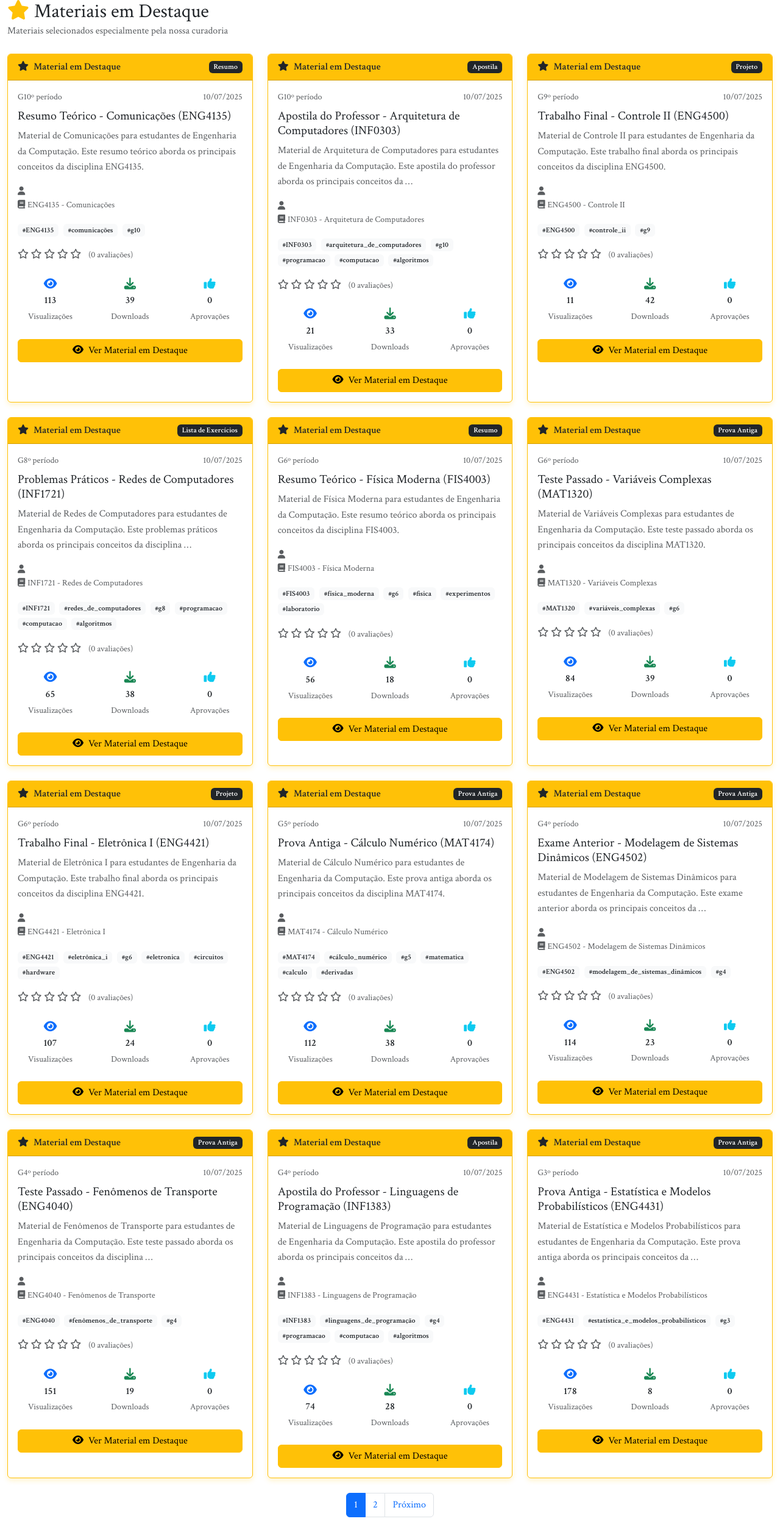
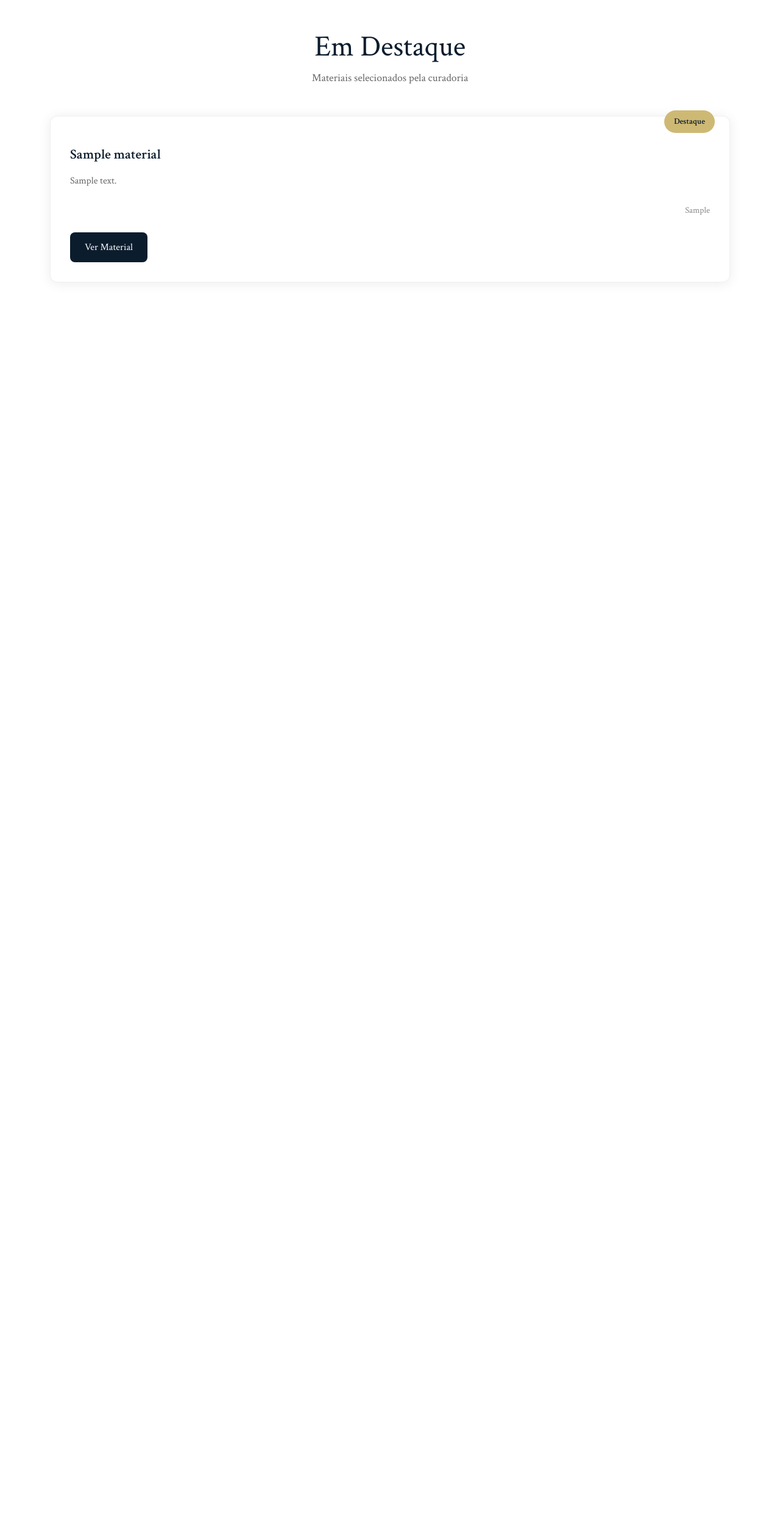
Before and after one commit to chlodrumond/monte, a Django app: page /destaque/ in a window 1280 px wide. Shown: the whole page at 61% size. After the commit the page ends 463 px from the top, so only its background shows below. Run offline with Django 5.2, Linux system fonts and the light colour scheme; data comes from the database, SQL or seed files in the repository; tables that the repository leaves empty hold one stand-in row (values such as "Sample post"); some libraries are stand-ins or nearby versions.

Commit message:
Update the course material system to reflect academic level changes
Removes 'periodo' and implements 'grau' in Material model, forms, and admin views; updates templates and adds migration 0005.

Replit-Commit-Author: Agent
Replit-Commit-Session-Id: 77521ab9-9e6f-45a9-87ba-8d6c81bd128e
Replit-Commit-Screenshot-Url: https://storage.googleapis.com/screenshot-production-us-central1/a10886e4-01fb-45b6-a5eb-e053f8e5f0d4/950e11c7-ccfd-459e-a7fa-75973a7918ad.jpg

```diff
--- a/materials/admin.py
+++ b/materials/admin.py
@@ -21,8 +21,8 @@ class UserProfileAdmin(admin.ModelAdmin):
 
 @admin.register(Material)
 class MaterialAdmin(admin.ModelAdmin):
-    list_display = ['titulo', 'autor', 'tipo', 'materia', 'serie', 'data_upload', 'downloads', 'visualizacoes', 'destaque']
-    list_filter = ['tipo', 'serie', 'data_upload', 'destaque']
+    list_display = ['titulo', 'autor', 'tipo', 'materia', 'grau', 'data_upload', 'downloads', 'visualizacoes', 'destaque']
+    list_filter = ['tipo', 'grau', 'data_upload', 'destaque']
     search_fields = ['titulo', 'descricao', 'materia', 'autor__username', 'tags']
     date_hierarchy = 'data_upload'
     list_editable = ['destaque']
--- a/templates/materials/destaque.html
+++ b/templates/materials/destaque.html
@@ -4,159 +4,215 @@
 {% block title %}{{ titulo }} - Monte{% endblock %}
 
 {% block content %}
-<div class="container-fluid">
-    <div class="row">
-        <div class="col-12">
-            <div class="page-header mb-4">
-                <h2 class="page-title mb-0">
-                    <i class="fas fa-star text-warning me-2"></i>{{ titulo }}
-                </h2>
-                <p class="text-muted">Materiais selecionados especialmente pela nossa curadoria</p>
+<div class="container">
+    <div class="destaque-header text-center mb-5">
+        <h1 class="destaque-title">Em Destaque</h1>
+        <p class="destaque-subtitle">Materiais selecionados pela curadoria</p>
     </div>
 
     {% if materiais %}
-                <div class="row">
+        <div class="destaque-grid">
             {% for material in materiais %}
-                        <div class="col-lg-4 col-md-6 col-sm-12 mb-4">
-                            <div class="card material-card h-100 border-warning">
-                                <div class="card-header bg-warning text-dark">
-                                    <div class="d-flex justify-content-between align-items-center">
-                                        <span class="fw-bold">
-                                            <i class="fas fa-star me-2"></i>Material em Destaque
-                                        </span>
-                                        <span class="badge bg-dark">{{ material.get_tipo_display }}</span>
+                <div class="destaque-card">
+                    <div class="destaque-badge">Destaque</div>
+                    <h3 class="destaque-card-title">{{ material.titulo }}</h3>
+                    <p class="destaque-card-description">{{ material.descricao|truncatewords:15 }}</p>
+                    <div class="destaque-card-meta">
+                        <span class="destaque-author">{{ material.autor.get_full_name }}</span>
+                        <span class="destaque-subject">{{ material.materia }}</span>
                     </div>
-                                </div>
-                                <div class="card-body">
-                                    <div class="d-flex justify-content-between align-items-start mb-2">
-                                        <small class="text-muted">{{ material.serie }}º período</small>
-                                        <small class="text-muted">{{ material.data_upload|date:"d/m/Y" }}</small>
-                                    </div>
-
-                                    <h5 class="card-title">{{ material.titulo }}</h5>
-                                    <p class="card-text text-muted">{{ material.descricao|truncatewords:20 }}</p>
-
-                                    <div class="material-meta mb-3">
-                                        <small class="text-muted d-block">
-                                            <i class="fas fa-user me-1"></i>{{ material.autor.get_full_name }}
-                                        </small>
-                                        <small class="text-muted d-block">
-                                            <i class="fas fa-book me-1"></i>{{ material.materia }}
-                                        </small>
-                                    </div>
-
-                                    {% if material.tags %}
-                                        <div class="tags mb-3">
-                                            {% for tag in material.get_tags_list %}
-                                                <span class="badge bg-light text-dark me-1">#{{ tag }}</span>
-                                            {% endfor %}
-                                        </div>
-                                    {% endif %}
-
-                                    <div class="rating mb-3">
-                                        {% for i in "12345"|make_list %}
-                                            {% if forloop.counter <= material.rating_medio %}
-                                                <i class="fas fa-star text-warning"></i>
-                                            {% else %}
-                                                <i class="far fa-star text-muted"></i>
-                                            {% endif %}
-                                        {% endfor %}
-                                        <small class="text-muted ms-2">({{ material.total_avaliacoes }} avaliações)</small>
-                                    </div>
-
-                                    <div class="material-stats mb-3">
-                                        <div class="row text-center">
-                                            <div class="col-4">
-                                                <div class="stat-item">
-                                                    <i class="fas fa-eye text-primary"></i>
-                                                    <div class="fw-bold">{{ material.visualizacoes }}</div>
-                                                    <small class="text-muted">Visualizações</small>
-                                                </div>
-                                            </div>
-                                            <div class="col-4">
-                                                <div class="stat-item">
-                                                    <i class="fas fa-download text-success"></i>
-                                                    <div class="fw-bold">{{ material.downloads }}</div>
-                                                    <small class="text-muted">Downloads</small>
-                                                </div>
-                                            </div>
-                                            <div class="col-4">
-                                                <div class="stat-item">
-                                                    <i class="fas fa-thumbs-up text-info"></i>
-                                                    <div class="fw-bold">{{ material.aprovacoes }}</div>
-                                                    <small class="text-muted">Aprovações</small>
-                                                </div>
-                                            </div>
-                                        </div>
-                                    </div>
-
-                                    <div class="d-grid">
-                                        <a href="{% url 'detalhe_material' material.id %}" class="btn btn-warning">
-                                            <i class="fas fa-eye me-2"></i>Ver Material em Destaque
+                    <a href="{% url 'detalhe_material' material.id %}" class="destaque-card-btn">
+                        Ver Material
                     </a>
-                                    </div>
-                                </div>
-                            </div>
                 </div>
             {% endfor %}
         </div>
 
         <!-- Paginação -->
         {% if page_obj.has_other_pages %}
-                    <nav aria-label="Navegação de páginas">
-                        <ul class="pagination justify-content-center">
+            <nav class="destaque-pagination" aria-label="Navegação de páginas">
                 {% if page_obj.has_previous %}
-                                <li class="page-item">
-                                    <a class="page-link" href="?page={{ page_obj.previous_page_number }}">Anterior</a>
-                                </li>
+                    <a class="pagination-btn" href="?page={{ page_obj.previous_page_number }}">Anterior</a>
                 {% endif %}
 
-                            {% for num in page_obj.paginator.page_range %}
-                                {% if page_obj.number == num %}
-                                    <li class="page-item active">
-                                        <span class="page-link">{{ num }}</span>
-                                    </li>
-                                {% else %}
-                                    <li class="page-item">
-                                        <a class="page-link" href="?page={{ num }}">{{ num }}</a>
-                                    </li>
-                                {% endif %}
-                            {% endfor %}
+                <span class="pagination-info">
+                    Página {{ page_obj.number }} de {{ page_obj.paginator.num_pages }}
+                </span>
 
                 {% if page_obj.has_next %}
-                                <li class="page-item">
-                                    <a class="page-link" href="?page={{ page_obj.next_page_number }}">Próximo</a>
-                                </li>
+                    <a class="pagination-btn" href="?page={{ page_obj.next_page_number }}">Próximo</a>
                 {% endif %}
-                        </ul>
             </nav>
         {% endif %}
     {% else %}
-                <div class="text-center py-5">
-                    <i class="fas fa-star fa-4x text-muted mb-3"></i>
-                    <h4 class="text-muted">Ainda não há materiais em destaque</h4>
-                    <p class="text-muted">Nossa curadoria está trabalhando para selecionar os melhores materiais</p>
-                    <a href="{% url 'buscar_materiais' %}" class="btn btn-primary">
-                        <i class="fas fa-search me-2"></i>Explorar Materiais
+        <div class="destaque-empty">
+            <div class="empty-icon">⭐</div>
+            <h3>Ainda não há materiais em destaque</h3>
+            <p>Nossa curadoria está trabalhando para selecionar os melhores materiais</p>
+            <a href="{% url 'buscar_materiais' %}" class="destaque-empty-btn">
+                Explorar Materiais
             </a>
         </div>
     {% endif %}
 </div>
-    </div>
-</div>
 
 <style>
-.material-card.border-warning {
-    box-shadow: 0 4px 8px rgba(255, 193, 7, 0.2);
+.destaque-header {
+    margin: 3rem 0;
 }
 
-.stat-item {
-    padding: 0.5rem;
+.destaque-title {
+    font-size: 3rem;
+    font-weight: 300;
+    color: var(--navy-blue);
+    margin-bottom: 0.5rem;
 }
 
-.stat-item i {
-    font-size: 1.2rem;
-    margin-bottom: 0.25rem;
+.destaque-subtitle {
+    font-size: 1.1rem;
+    color: #666;
+}
+
+.destaque-grid {
+    display: grid;
+    grid-template-columns: repeat(auto-fit, minmax(350px, 1fr));
+    gap: 2rem;
+    margin-bottom: 3rem;
+}
+
+.destaque-card {
+    background: white;
+    border-radius: 12px;
+    padding: 2rem;
+    box-shadow: 0 2px 20px rgba(0, 0, 0, 0.08);
+    transition: transform 0.3s ease, box-shadow 0.3s ease;
+    position: relative;
+    border: 1px solid #f0f0f0;
+}
+
+.destaque-card:hover {
+    transform: translateY(-5px);
+    box-shadow: 0 8px 30px rgba(0, 0, 0, 0.12);
+}
+
+.destaque-badge {
+    position: absolute;
+    top: -10px;
+    right: 1.5rem;
+    background: var(--gold);
+    color: var(--navy-blue);
+    padding: 0.5rem 1rem;
+    border-radius: 20px;
+    font-size: 0.85rem;
+    font-weight: 600;
+}
+
+.destaque-card-title {
+    font-size: 1.4rem;
+    font-weight: 600;
+    color: var(--navy-blue);
+    margin: 1rem 0 1rem 0;
+    line-height: 1.3;
+}
+
+.destaque-card-description {
+    color: #666;
+    line-height: 1.6;
+    margin-bottom: 1.5rem;
+}
+
+.destaque-card-meta {
+    display: flex;
+    justify-content: space-between;
+    margin-bottom: 1.5rem;
+    font-size: 0.9rem;
+}
+
+.destaque-author {
+    color: var(--navy-blue);
+    font-weight: 500;
+}
+
+.destaque-subject {
+    color: #888;
+}
+
+.destaque-card-btn {
+    display: inline-block;
+    background: var(--navy-blue);
+    color: white;
+    padding: 0.75rem 1.5rem;
+    border-radius: 8px;
+    text-decoration: none;
+    font-weight: 500;
+    transition: background-color 0.3s ease;
+}
+
+.destaque-card-btn:hover {
+    background: var(--gold);
+    color: var(--navy-blue);
+}
+
+.destaque-pagination {
+    display: flex;
+    justify-content: center;
+    align-items: center;
+    gap: 1rem;
+    margin: 3rem 0;
+}
+
+.pagination-btn {
+    background: var(--navy-blue);
+    color: white;
+    padding: 0.5rem 1rem;
+    border-radius: 6px;
+    text-decoration: none;
+    transition: background-color 0.3s ease;
+}
+
+.pagination-btn:hover {
+    background: var(--gold);
+    color: var(--navy-blue);
+}
+
+.pagination-info {
+    color: #666;
+    font-size: 0.9rem;
+}
+
+.destaque-empty {
+    text-align: center;
+    padding: 4rem 2rem;
+}
+
+.empty-icon {
+    font-size: 4rem;
+    margin-bottom: 1rem;
+    opacity: 0.3;
+}
+
+.destaque-empty h3 {
+    color: var(--navy-blue);
+    margin-bottom: 1rem;
+}
+
+.destaque-empty p {
+    color: #666;
+    margin-bottom: 2rem;
+}
+
+.destaque-empty-btn {
+    background: var(--navy-blue);
+    color: white;
+    padding: 0.75rem 1.5rem;
+    border-radius: 8px;
+    text-decoration: none;
+    font-weight: 500;
+}
+
+.destaque-empty-btn:hover {
+    background: var(--gold);
+    color: var(--navy-blue);
 }
 </style>
 {% endblock %}
--- a/templates/registration/login.html
+++ b/templates/registration/login.html
@@ -26,6 +26,7 @@
                 <form method="POST" class="login-form" novalidate>
                     {% csrf_token %}
                     {{ form|crispy }}
+                    <button type="submit" class="btn btn-primary w-100 mt-3">Entrar</button>
                 </form>
 
                 <div class="text-center mt-3">
--- a/templates/registration/signup.html
+++ b/templates/registration/signup.html
@@ -26,6 +26,7 @@
                 <form method="POST" class="login-form" novalidate>
                     {% csrf_token %}
                     {{ form|crispy }}
+                    <button type="submit" class="btn btn-primary w-100 mt-3">Cadastrar</button>
                 </form>
 
                 <div class="text-center mt-3">
```
Also changed, not shown: materials/forms.py (+5 -5 lines), materials/models.py (+6 -12 lines), replit.md (+7 -0 lines), templates/index.html (+16 -16 lines), db.sqlite3, materials/migrations/0005_remove_periodo_add_grau.py (added). Lines whose indentation alone changed are shown as unchanged.
